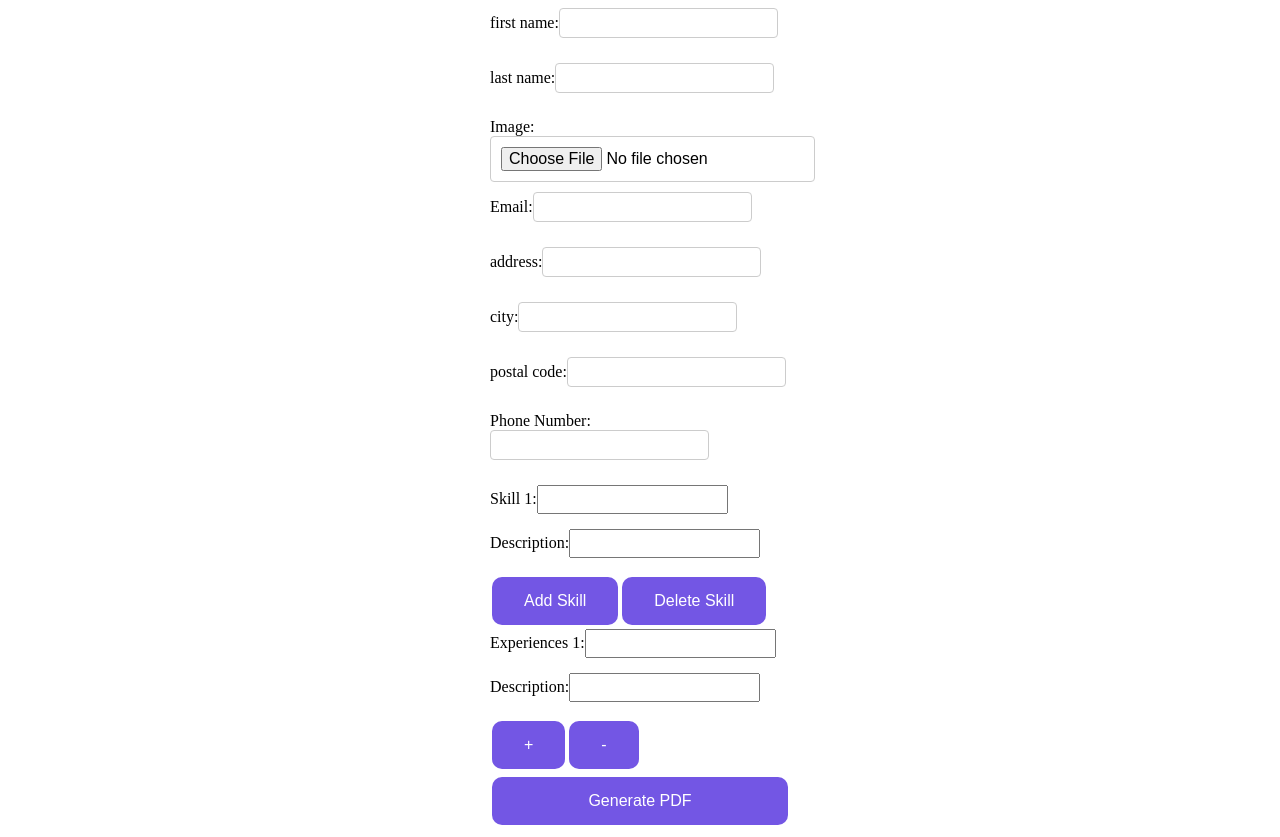
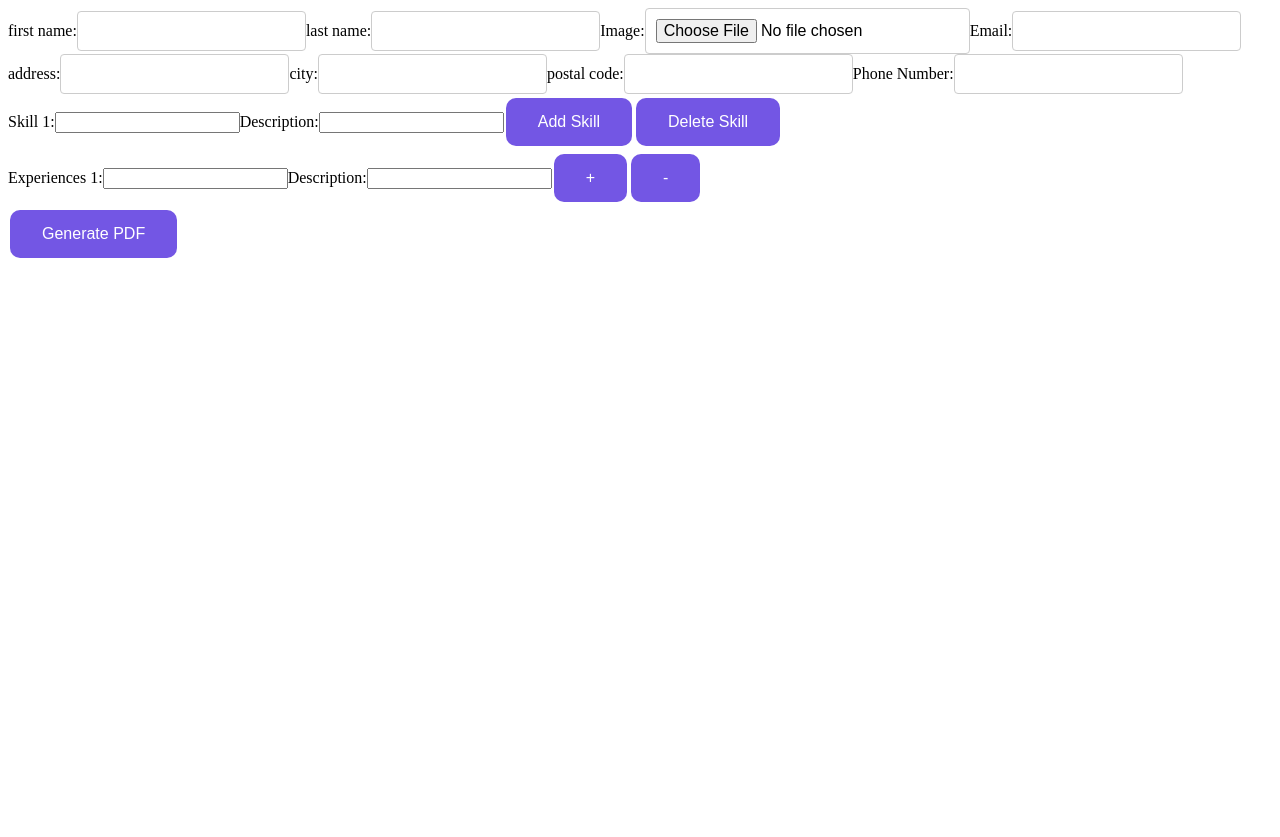
Before and after one commit to Feydai/TP-API-PDF, a React (Create React App) app in the folder frontend/: page / in a window 1280 px wide. After the commit the page ends 800 px from the top, so only its background shows below. Built offline with nearby package versions, Linux system fonts and the light colour scheme.

Commit message:
fix: route

```diff
--- /dev/null
+++ b/frontend/src/components/FormField/FormField.js
@@ -0,0 +1,11 @@
+import React from "react";
+import Input from "../Input/Input";
+
+const FormField = ({ label, type, value, onChange }) => (
+  <label>
+    {label}:
+    <Input type={type} value={value} onChange={onChange} />
+  </label>
+);
+
+export default FormField;
--- a/frontend/src/routes/generatePdf/generatePdf.js
+++ b/frontend/src/routes/GeneratePdf/GeneratePdf.js
@@ -1,9 +1,8 @@
 import React, { useState } from "react";
 import Skill from "../../components/Skills/Skill";
 import Experience from "../../components/Experience/Experience";
-import "./generatePdf.css";
 import Button from "../../components/Button/Button";
-import Input from "../../components/Input/Input";
+import FormField from "../../components/FormField/FormField";
 
 function PDFForm() {
   const PDF_URL = "http://localhost:5000/pdf";
@@ -53,7 +52,10 @@ function PDFForm() {
   };
 
   const handleAddExperience = () => {
-    setExperiences([ ...experiences,{ id: Math.random(), title: "", test: "" },]);
+    setExperiences([
+      ...experiences,
+      { id: Math.random(), title: "", test: "" },
+    ]);
   };
 
   const handleRemoveExperience = (index) => {
@@ -96,66 +98,49 @@ function PDFForm() {
 
   return (
     <form onSubmit={handleSubmit}>
-      <label>
-        first name:
-        <Input
+      <FormField
+        label="first name"
         type="text"
         value={firstName}
         onChange={(e) => setFirstName(e.target.value)}
       />
-      </label>
-      <label>
-        last name:
-        <Input
+      <FormField
+        label="last name"
         type="text"
         value={text}
         onChange={(e) => setText(e.target.value)}
       />
-      </label>
-      <label>
-        Image:
-        <Input type="file" onChange={handleImageUpload} />
-      </label>
-      <label>
-        Email:
-        <Input
+      <FormField label="Image" type="file" onChange={handleImageUpload} />
+      <FormField
+        label="Email"
         type="email"
         value={email}
         onChange={(e) => setEmail(e.target.value)}
       />
-      </label>
-      <label>
-        address:
-        <Input
+      <FormField
+        label="address"
         type="text"
         value={address}
         onChange={(e) => setAddress(e.target.value)}
       />
-      </label>
-      <label>
-        city:
-        <Input
+      <FormField
+        label="city"
         type="text"
         value={city}
         onChange={(e) => setCity(e.target.value)}
       />
-      </label>
-      <label>
-        postal code:
-        <Input
+      <FormField
+        label="postal code"
         type="text"
         value={postalCode}
         onChange={(e) => setPostalCode(e.target.value)}
       />
-      </label>
-      <label>
-        Phone Number:
-        <Input
+      <FormField
+        label="Phone Number"
         type="tel"
         value={phoneNumber}
         onChange={(e) => setPhoneNumber(e.target.value)}
       />
-      </label>
       {skills.map((skill, index) => (
         <Skill
           key={skill.id}
--- a/frontend/src/routes/routes.js
+++ b/frontend/src/routes/routes.js
@@ -1,5 +1,5 @@
 import { createBrowserRouter } from "react-router-dom";
-import PDFForm from "./generatePdf/generatePdf";
+import PDFForm from "./GeneratePdf/GeneratePdf";
 import PDFHistory from "./historyPdf/historyPdf";
 
 export const routesConfig = [
```
Also changed, not shown: frontend/src/routes/GeneratePdf/GeneratePdf.css (renamed from frontend/src/routes/generatePdf/generatePdf.css). Lines whose indentation alone changed are shown as unchanged.
